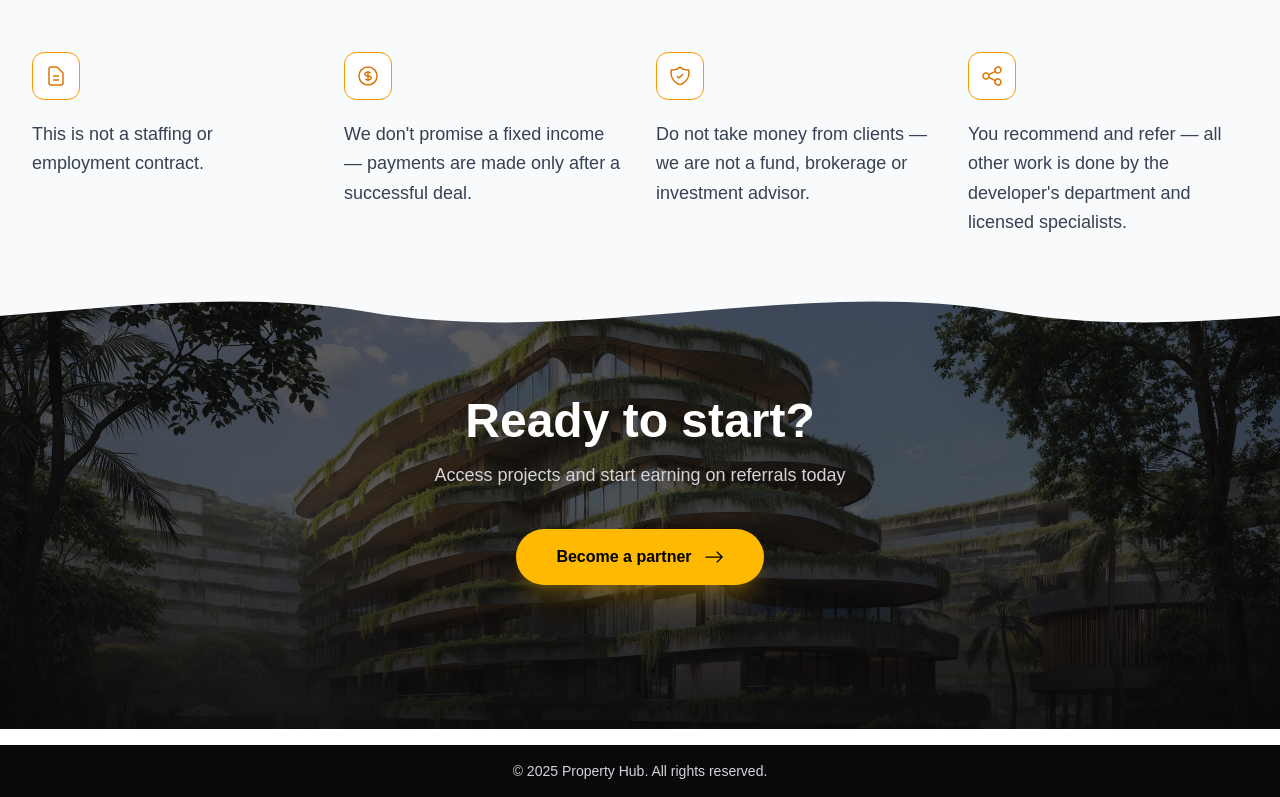
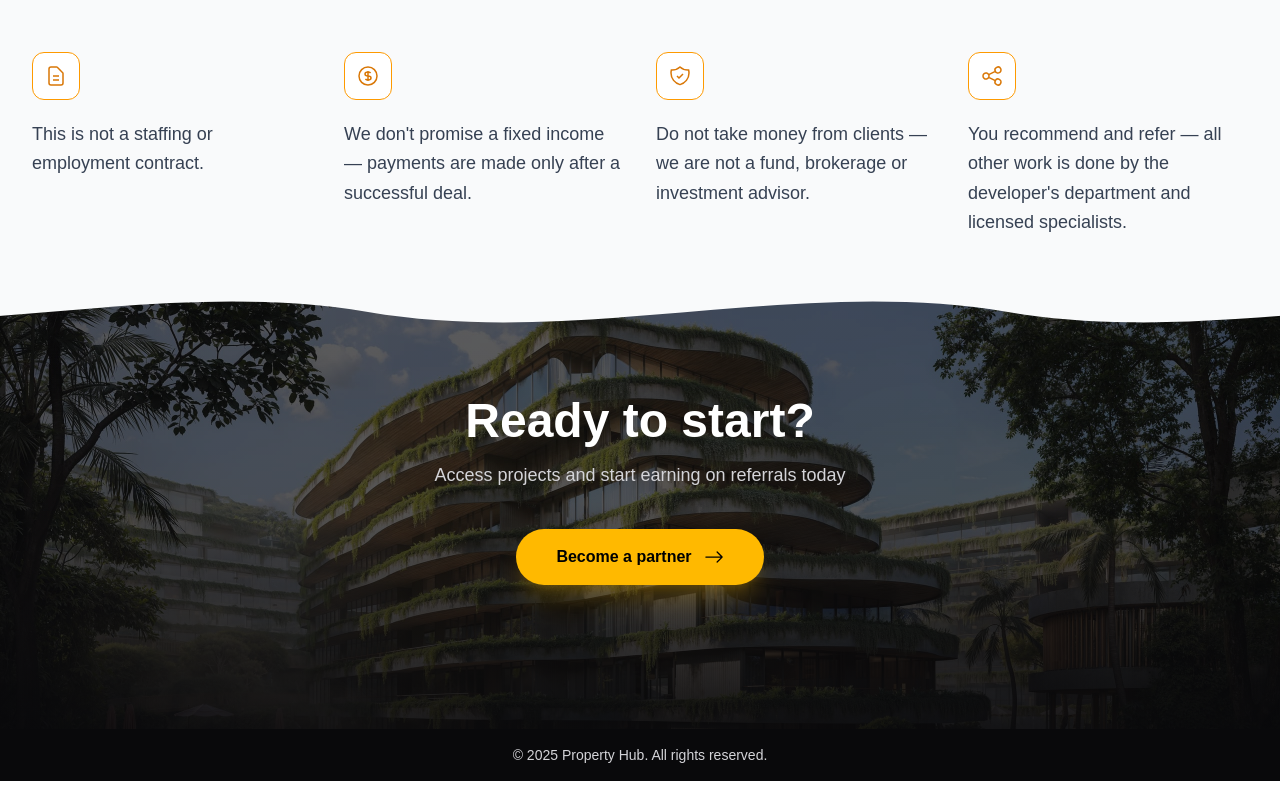
Before and after one commit to Vitalii-Belostotskiy/broker-hub, a Next.js app: page /en in a window 1280 px wide. Shown: the part 2933-3730 px from the top of the page. Built offline with nearby package versions, Linux system fonts and the light colour scheme.

Commit message:
fix: remove margin-top from footer component for consistent styling

```diff
--- a/src/app/component/Footer.tsx
+++ b/src/app/component/Footer.tsx
@@ -6,7 +6,7 @@ interface FooterProps {
 
 const Footer = ({ copyright }: FooterProps) => {
   return (
-    <footer className='flex items-center justify-center w-full bg-[#09090b] text-white p-4 mt-4'>
+    <footer className='flex items-center justify-center w-full bg-[#09090b] text-white p-4'>
       <p className='text-zinc-300 text-sm'>{copyright}</p>
     </footer>
   );
```
